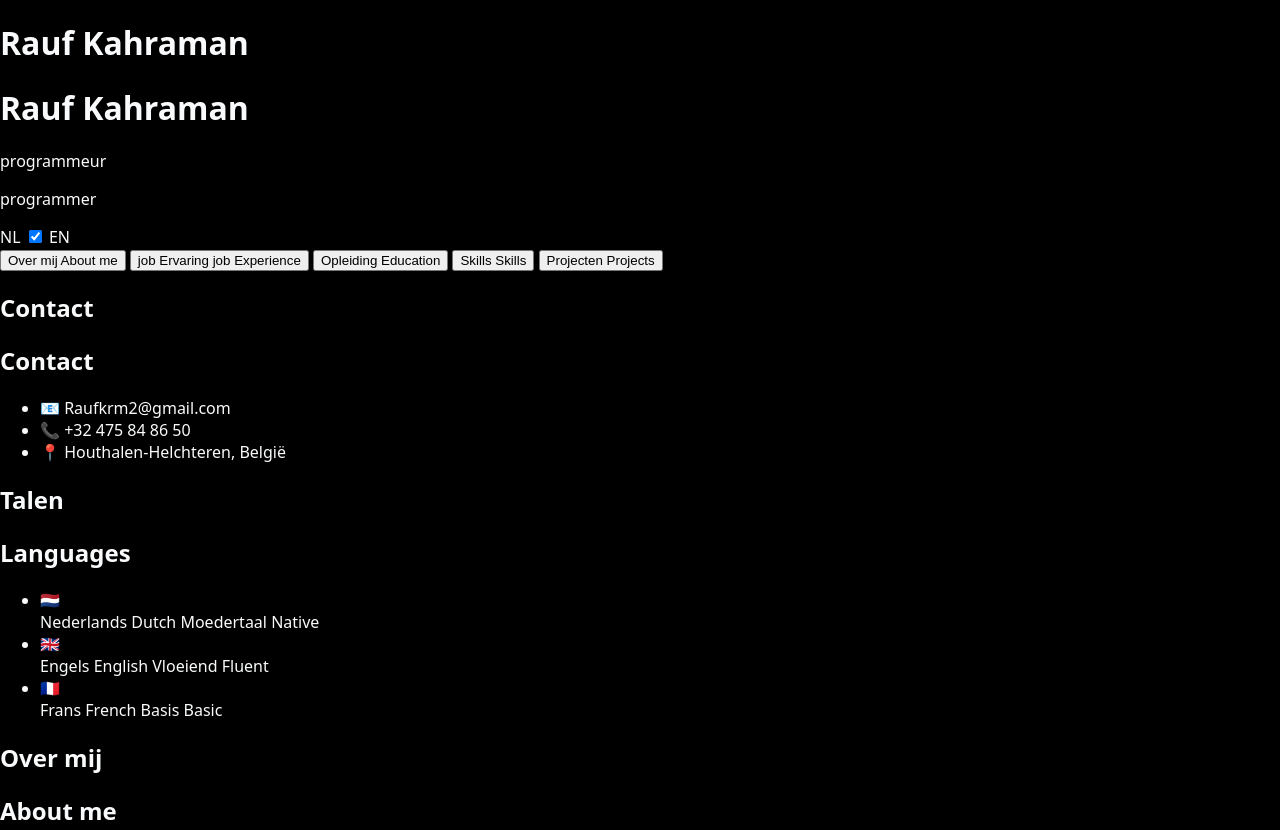
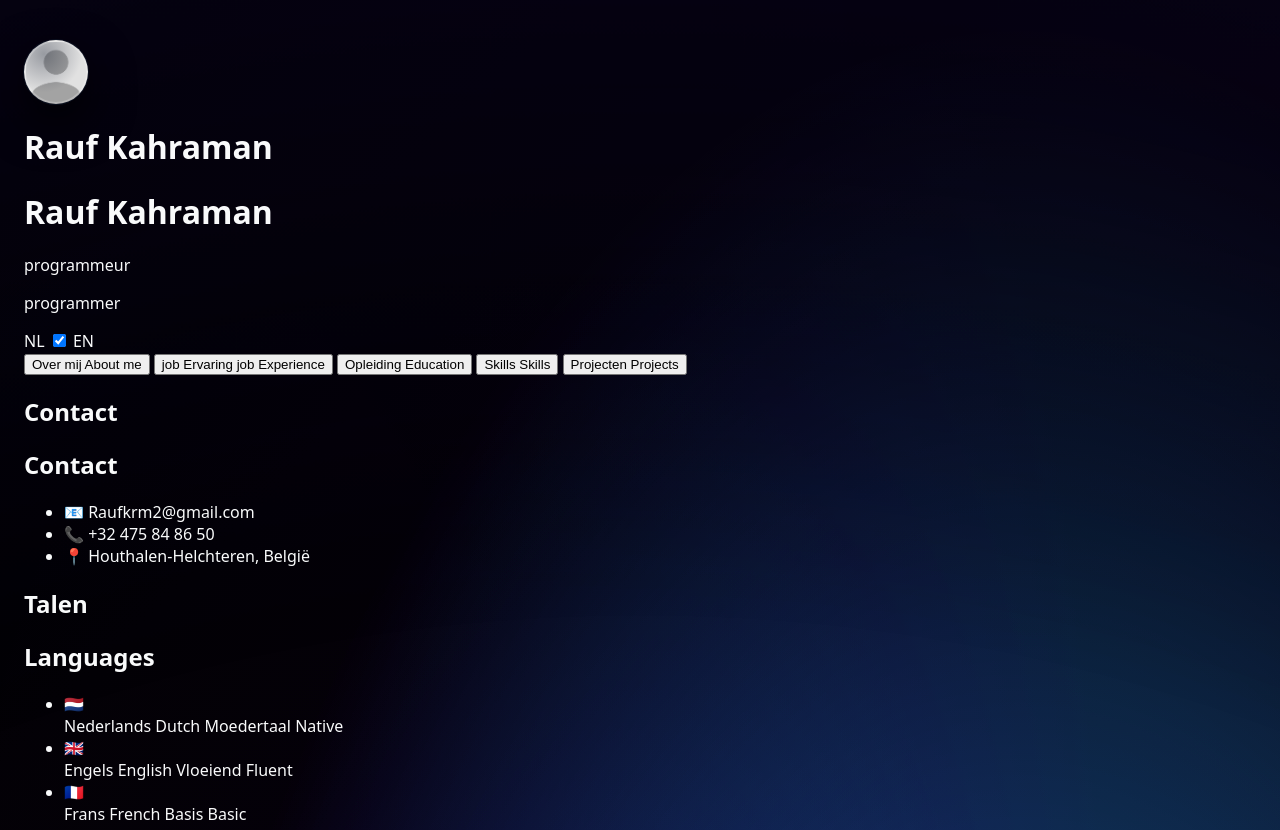
Before and after one commit to pxl-grpro-wpl1-2526/curriculum-vitae-RaufKahraman, a plain HTML site: page index.html in a window 1280 px wide. Shown: the top 830 px of the page. Drawn offline with Linux system fonts and the light colour scheme.

Commit message:
WEB-02: profielfoto met schaduw achtergrond & achtergrond

```diff
--- a/index.html
+++ b/index.html
@@ -11,7 +11,16 @@
       <main class="cv-shell" id="top">
         <header class="cv-header">
             <div class="cv-header-main">
+                <a
+                  class="cv-avatar-link"
+                  href="https://www.linkedin.com/in/raufkahraman/"
+                  target="_blank"
+                  rel="noopener noreferrer"
+                  aria-label="Open LinkedIn-profiel van Rauf Kahraman"
+                >
                   <div class="cv-avatar-placeholder"></div>
+                </a>
+
                 <div>
                   <h1 class="cv-name" data-lang-block="nl">Rauf Kahraman</h1>
                   <h1 class="cv-name" data-lang-block="en">Rauf Kahraman</h1>
--- a/style/style.css
+++ b/style/style.css
@@ -29,3 +29,156 @@
   body {
     background: #000;
   }
+.container {
+    position: relative;
+    width: 100%;
+    min-height: 100vh;
+    display: flex;
+    align-items: center;
+    justify-content: center;
+    padding: 2.5rem 1.5rem;
+    overflow: hidden;
+    z-index: 0;
+    background: transparent;
+  }
+
+  /* Hoofd-aurora met kleur-animatie */
+  .container::before {
+    content: "";
+    position: absolute;
+    inset: 0;
+    background: radial-gradient(
+        ellipse at 20% 30%,
+        rgba(138, 43, 226, 0.8) 0%,
+        rgba(138, 43, 226, 0) 60%
+      ),
+      radial-gradient(
+        ellipse at 80% 50%,
+        rgba(0, 191, 255, 0.7) 0%,
+        rgba(0, 191, 255, 0) 70%
+      ),
+      radial-gradient(
+        ellipse at 50% 80%,
+        rgba(50, 205, 50, 0.6) 0%,
+        rgba(50, 205, 50, 0) 65%
+      ),
+      linear-gradient(135deg, #000000 0%, #0a0520 100%);
+    background-blend-mode: overlay, screen, hard-light;
+    animation: aurora-drift 18s infinite alternate ease-in-out;
+    z-index: -1;
+  }
+
+  /* Vignette / extra gloed */
+  .container::after {
+    content: "";
+    position: absolute;
+    inset: 0;
+    background: radial-gradient(
+      circle at center,
+      transparent 70%,
+      rgba(10, 5, 32, 0.9) 100%
+    );
+    animation: aurora-pulse 12s infinite alternate;
+    pointer-events: none;
+    z-index: -1;
+  }
+
+  @keyframes aurora-drift {
+    0% {
+      background-position:
+        0% 0%,
+        0% 0%,
+        0% 0%;
+      filter: hue-rotate(0deg) brightness(1);
+    }
+    50% {
+      background-position:
+        -10% -5%,
+        5% 10%,
+        0% 15%;
+      filter: hue-rotate(30deg) brightness(1.05);
+    }
+    100% {
+      background-position:
+        5% 10%,
+        -10% -5%,
+        15% 0%;
+      filter: hue-rotate(60deg) brightness(1.05);
+    }
+  }
+
+  @keyframes aurora-pulse {
+    0% {
+      opacity: 0.85;
+      transform: scale(1);
+    }
+    50% {
+      opacity: 0.65;
+      transform: scale(1.03);
+    }
+    100% {
+      opacity: 0.85;
+      transform: scale(1);
+    }
+  }
+
+  /* Glow-animatie voor actieve nav-button */
+  @keyframes nav-active-glow {
+    0% {
+      border-color: #38bdf8;
+      box-shadow:
+        0 0 0 1px rgba(56, 189, 248, 0.4),
+        0 10px 30px rgba(56, 189, 248, 0.25);
+    }
+    50% {
+      border-color: #a855f7;
+      box-shadow:
+        0 0 0 1px rgba(168, 85, 247, 0.5),
+        0 12px 36px rgba(168, 85, 247, 0.35);
+    }
+    100% {
+      border-color: #38bdf8;
+      box-shadow:
+        0 0 0 1px rgba(56, 189, 248, 0.4),
+        0 10px 30px rgba(56, 189, 248, 0.25);
+    }
+  }
+
+  .cv-avatar-placeholder {
+    width: 64px;
+    height: 64px;
+    border-radius: 999px;
+    border: 2px solid var(--border-strong);
+
+    /* Foto + lichte highlight */
+    background-image:
+      radial-gradient(circle at 30% 20%, rgba(15, 23, 42, 0.35), transparent 60%),
+      url("/images/profilePic.png");
+    background-repeat: no-repeat, no-repeat;
+    /* gradient gewoon centered, foto iets hoger en ingezoomd */
+    background-position:
+      center,
+      center 18%;
+    background-size:
+      auto,
+      135%;
+
+    box-shadow:
+      0 0 0 1px rgba(15, 23, 42, 0.7),
+      0 18px 45px rgba(0, 0, 0, 0.8);
+
+    flex-shrink: 0;
+    min-width: 64px;
+    min-height: 64px;
+
+    transition:
+      transform 0.18s ease,
+      box-shadow 0.18s ease;
+  }
+
+  .cv-avatar-placeholder:hover {
+    transform: translateY(-2px);
+    box-shadow:
+      0 0 0 1px rgba(56, 189, 248, 0.9),
+      0 22px 55px rgba(0, 0, 0, 0.95);
+  }
```
Lines whose indentation alone changed are shown as unchanged.
